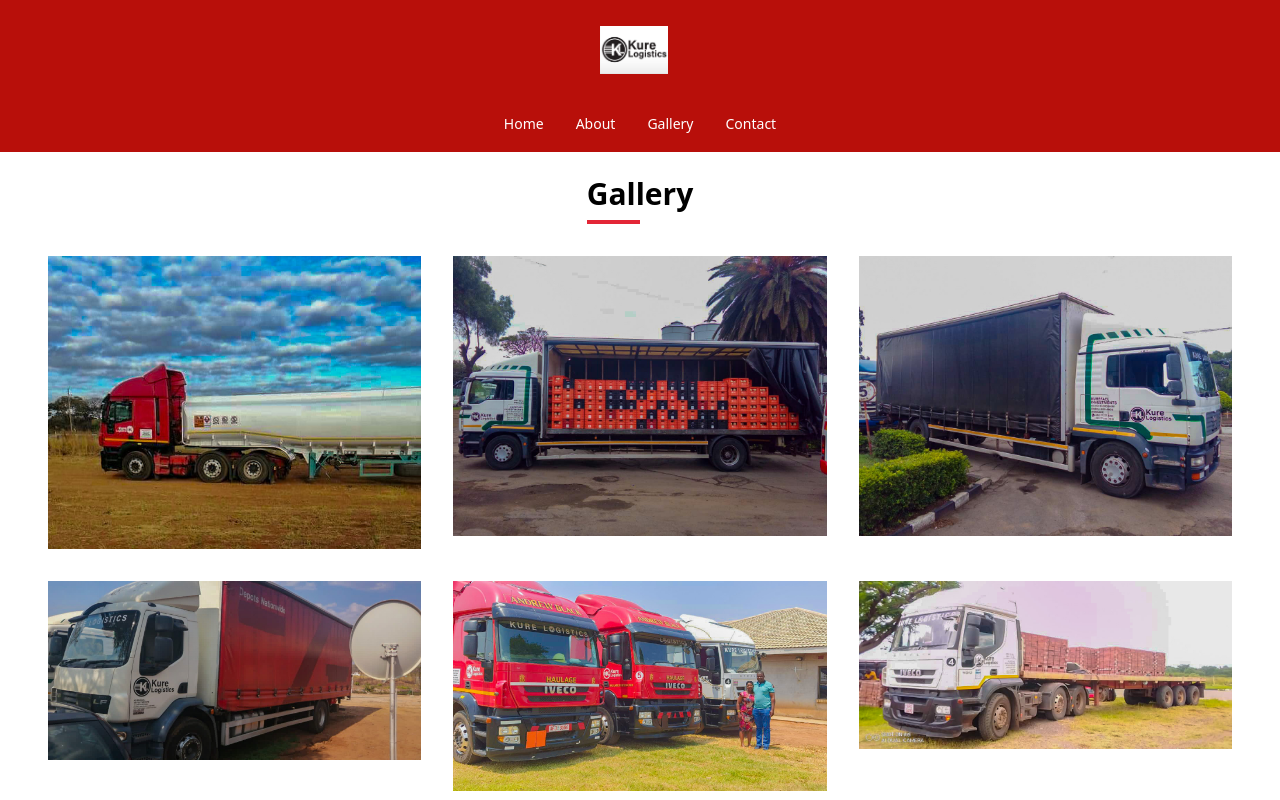
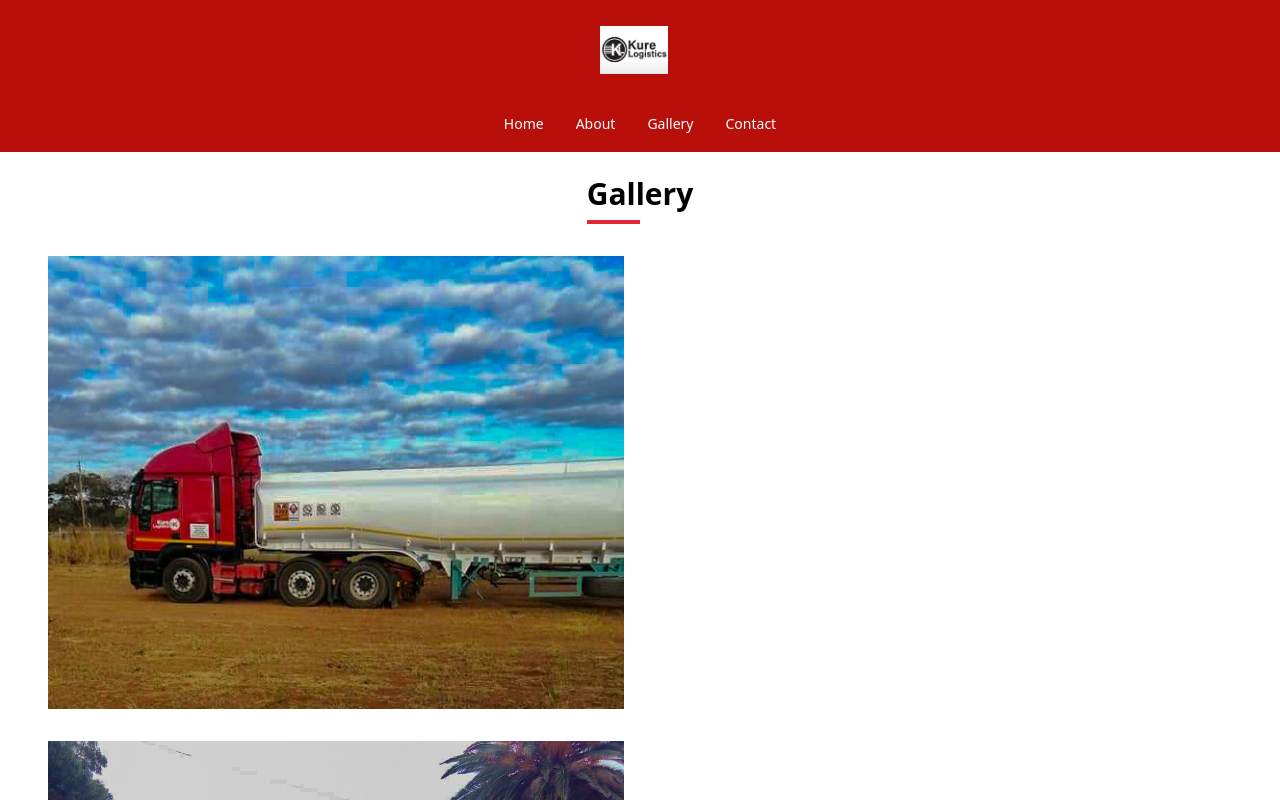
Before and after one commit to charmainemimie/Kure-Logistics, a React (Vite) app: page /gallery in a window 1280 px wide. Shown: the top 800 px of the page. Built offline with nearby package versions, Linux system fonts and the light colour scheme.

Commit message:
Modified gallery

```diff
--- a/src/components/GallerySection.jsx
+++ b/src/components/GallerySection.jsx
@@ -19,9 +19,9 @@
 
 function GallerySection() {
   return (
-    <div className="flex flex-wrap px-8">
+    <div className=" px-8">
       {galleryfiles.map((file) => (
-        <div key={file.id} className="w-full sm:w-1/2 md:w-1/3 lg:w-1/3 p-4">
+        <div key={file.id} className="w-full sm:w-1/2 md:w-1/3 lg:w-1/2 p-4">
           <img src={file.src} alt={file.title} className="max-w-full h-auto" />
         </div>
       ))}
```
